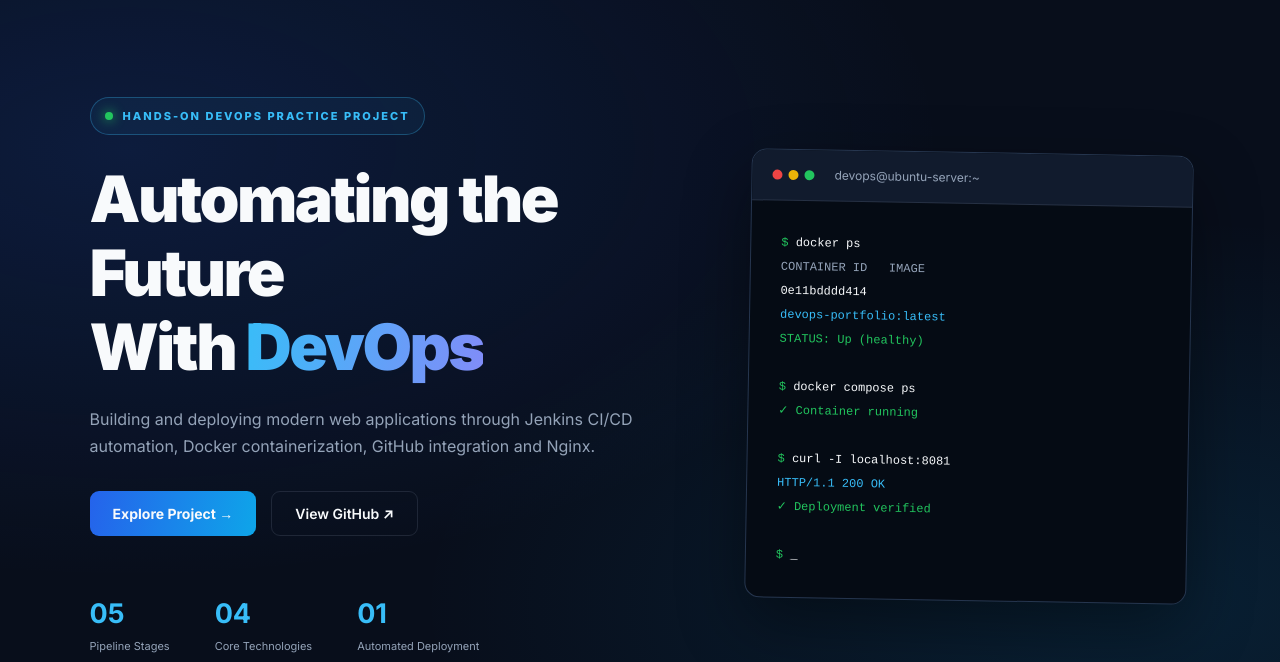
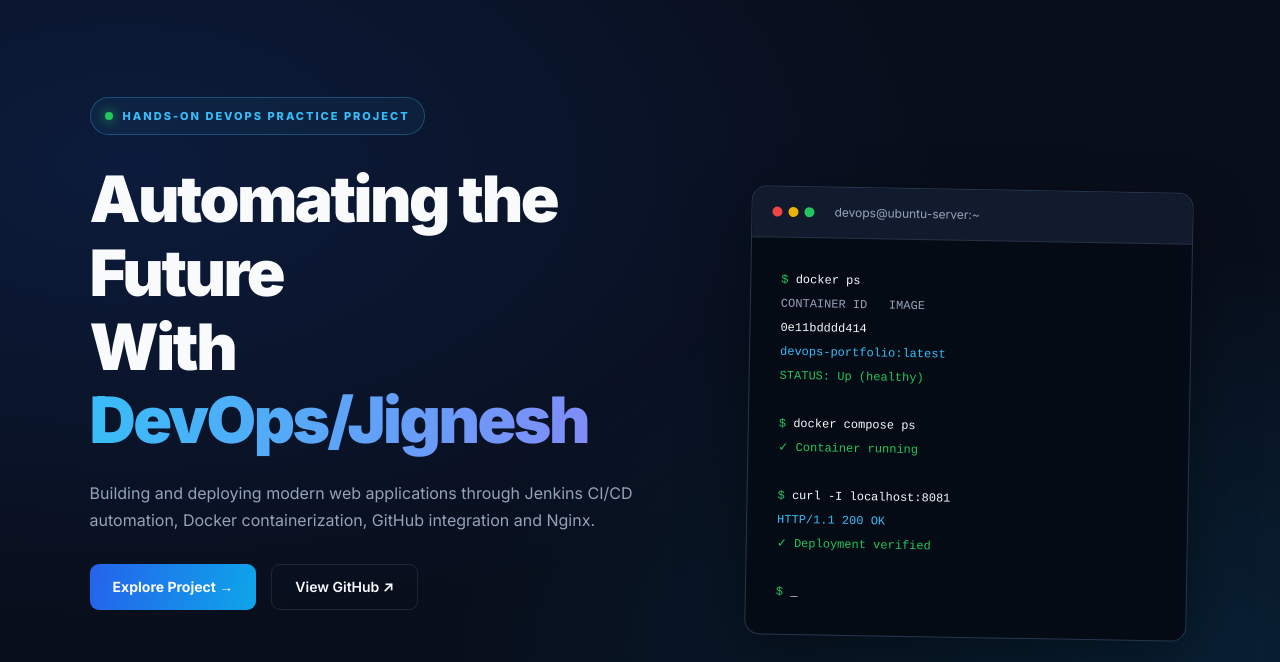
Before and after one commit to Jigneshpatel2052/jenkins-docker-nginx-cicd, a plain HTML site: page index.html in a window 1280 px wide. Shown: the part 86-748 px from the top of the page. Drawn offline with Linux system fonts and the light colour scheme.

Commit message:
Updated Jenkins Docker Nginx application

```diff
--- a/index.html
+++ b/index.html
@@ -48,7 +48,7 @@
 
         <h1>
             Automating the Future<br>
-            With <span>DevOps</span>
+            With <span>DevOps/Jignesh</span>
         </h1>
 
         <p class="hero-description">
```
